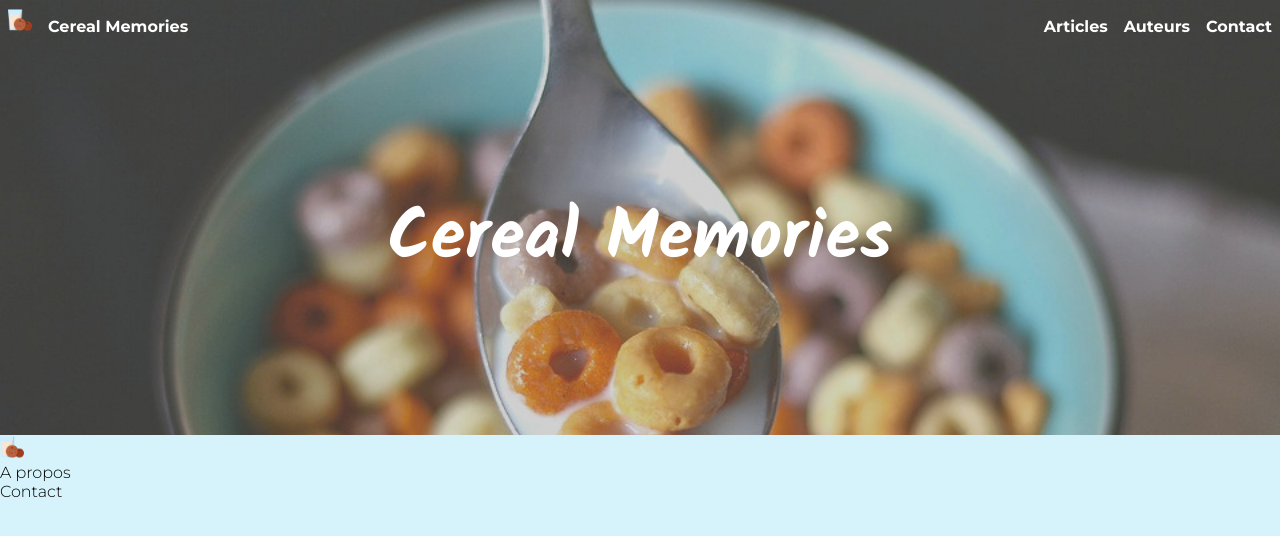
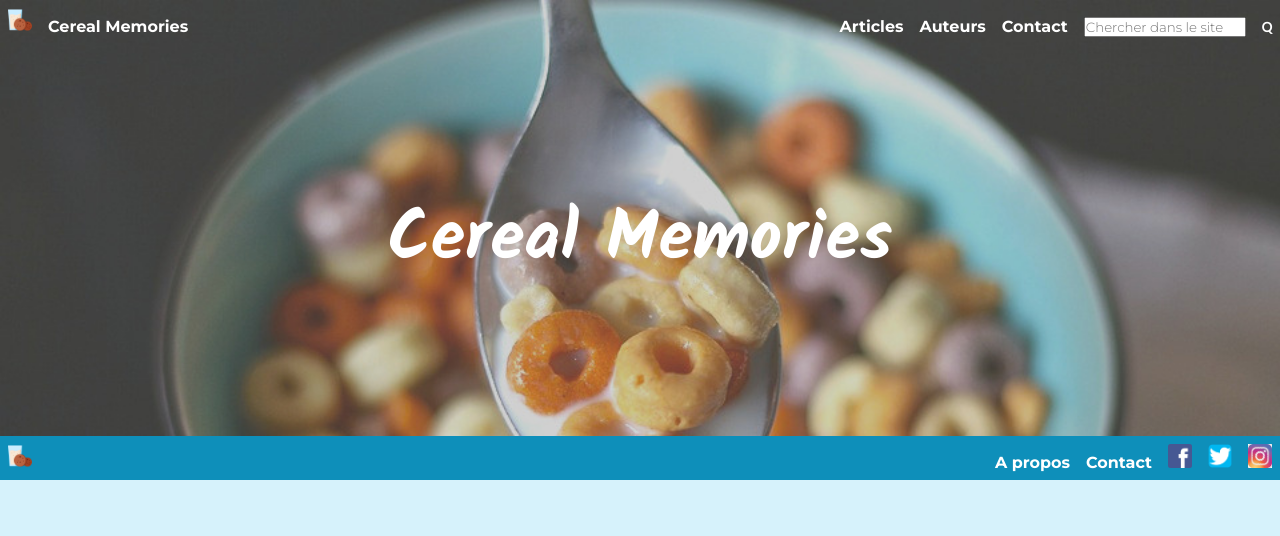
Before and after one commit to Gerceval/Cereal-Memories, a plain HTML site: page index.html in a window 1280 px wide. Drawn offline with Linux system fonts and the light colour scheme.

Commit message:
pages communes ok

```diff
--- a/index.html
+++ b/index.html
@@ -5,7 +5,7 @@
   <head>
     <meta charset="utf-8">
     <meta name="viewport" content="width=device-width">
-    <link href="https://fonts.googleapis.com/css?family=Kalam:700|Montserrat:300,700&display=swap" rel="stylesheet">
+    <link href="https://fonts.googleapis.com/css?family=Kalam:700|Montserrat:300,700|Aleo&display=swap" rel="stylesheet">
     <link rel="stylesheet" href="style.css" />
     <title>Cereal Memories</title>
   </head>
@@ -17,13 +17,19 @@
       <nav class="nav">
         <ul class="items-nav">
           <div class="div-nav">
-            <li><img id="logo" src="ressources/logo_navbar.png"></li>
-            <li>Cereal Memories</li>
+            <li><a href="#"><img id="logo" src="ressources/logo_navbar.png"></a></li>
+            <li><a href="#">Cereal Memories</li>
           </div>
           <div class="div-nav">
-            <li>Articles</li>
-            <li>Auteurs</li>
-            <li>Contact</li>
+            <li><a href="#">Articles</a></li>
+            <li><a href="#">Auteurs</a></li>
+            <li><a href="#">Contact</a></li>
+            <li>
+              <input type="search" id="site-search" name="search" placeholder="Chercher dans le site">
+            </li>
+            <li>
+              <button type="submit">Q</button>
+            </li>
           </div>
         </ul>
       </nav>
@@ -36,13 +42,17 @@
 
 
   <footer>
-    <ul>
-      <li><img id="logo" src="ressources/logo_navbar.png"></li>
-      <li>A propos</li>
-      <li>Contact</li>
-      <li></li>
-      <li></li>
-      <li></li>
+    <ul class="items-footer">
+      <div class="div-footer">
+        <li><a href="#"><img id="logo" src="ressources/logo_navbar.png"></a></li>
+      </div>
+      <div class="div-footer">
+        <li><a href="#">A propos</a></li>
+        <li><a href="#">Contact</a></li>
+        <li><a href="#"><img class="icone" src="ressources/logo-facebook.png" alt="facebook"></a></li>
+        <li><a href="#"><img class="icone" src="ressources/logo-twitter.png" alt="twitter"></a></li>
+        <li><a href="#"><img class="icone" src="ressources/logo-insta.png" alt="instagram"></a></li>
+      </div>
     </ul>
   </footer>
 
--- a/style.css
+++ b/style.css
@@ -9,6 +9,15 @@
 body{
     background-color: #d6f2fb
 }
+
+a{
+    color: white;
+    text-decoration: none;
+}
+
+
+
+
 
 
 /*Navigation*/
@@ -56,12 +65,41 @@ header{
 
 
 
+/* FOOTER */
 
-.footer{
+button{
+    border: none;
+    background-color: rgba(255,255,255,0);
+    color: white;
+    font-weight: bolder;
+    font-family: 'Aleo', serif;
+}
+
+
+
+footer{
     background-color: #0e8fba;
-    font-family: 'Montserrat', sans-serif;
-    font-weight: 300;
-    height: 200px;
-    text-align: right;
-    color: #d6f2fb;
+
 }
+
+.items-footer{
+    display: flex;
+    justify-content: space-between;
+    align-items: baseline;
+}
+
+.div-footer{
+    display: flex;
+    align-items: baseline;
+}
+
+.div-footer li{
+    font-weight: 700;
+    color: white;
+    list-style: none;
+    padding: 0.5em;
+}
+
+.icone{
+    width: 1.5em
+}
```
Also changed, not shown: ressources/logo-facebook.png (added), ressources/logo-insta.png (added), ressources/logo-twitter.png (added).
